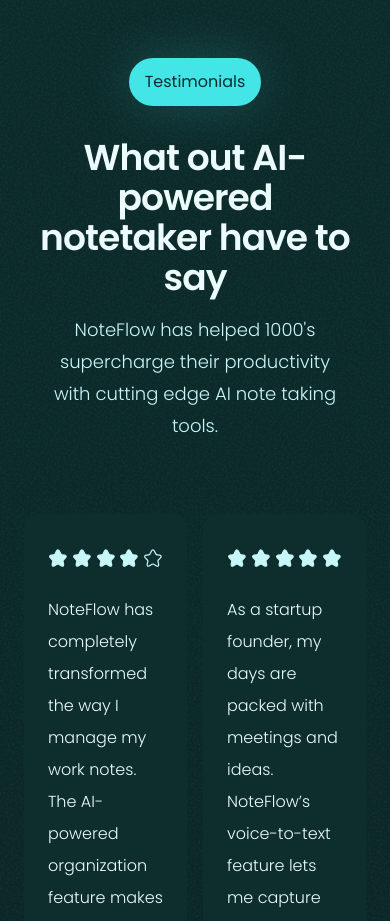
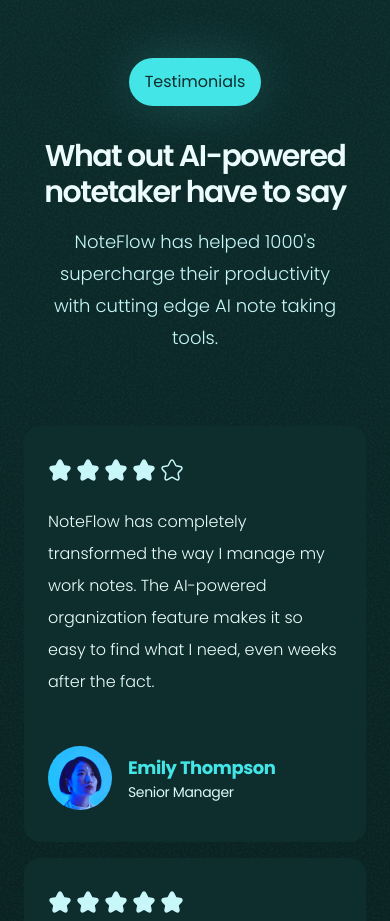
Before and after one commit to Jisap/NoteFlowApp, a React (Vite) app: page / in a window 390 px wide. Shown: the part 4380-5301 px from the top of the page. Built offline with nearby package versions, Linux system fonts and the light colour scheme.

Commit message:
Enhance Testimonials and TestimonialsList components for improved mobile responsiveness

```diff
--- a/src/components/sections/Testimonials/Testimonials.jsx
+++ b/src/components/sections/Testimonials/Testimonials.jsx
@@ -14,7 +14,7 @@ const Testimonials = () => {
           <p className="text-primary-1300 bg-primary-500 primary-glow w-min rounded-full px-4 py-2 text-base/8 max-lg:mb-8">
             Testimonials
           </p>
-          <h2 className="text-primary-50 text-center text-6xl/18 font-semibold tracking-tighter max-xl:text-5xl/16 max-lg:mb-4 max-lg:text-4xl/10 max-lg:tracking-tight">
+          <h2 className="text-primary-50 text-center text-6xl/18 font-semibold tracking-tighter max-xl:text-5xl/16 max-lg:mb-4 max-lg:text-4xl/10 max-lg:tracking-tight max-sm:text-3xl/9 max-sm:tracking-tighter">
             What out AI-powered <br />
             notetaker have to say
           </h2>
@@ -23,7 +23,7 @@ const Testimonials = () => {
           </p>
         </div>
 
-        <div className="mb-20 grid grid-cols-3 gap-x-6 max-xl:gap-x-4 max-lg:mb-18 max-lg:grid-cols-2">
+        <div className="mb-20 grid grid-cols-3 gap-x-6 max-xl:gap-x-4 max-lg:mb-18 max-lg:grid-cols-2 max-sm:grid-cols-1">
           <TestimonialsList
             testimonials={test.slice(0, expanded ? 5 : 2)}
           />
--- a/src/components/sections/Testimonials/TestimonialsList.jsx
+++ b/src/components/sections/Testimonials/TestimonialsList.jsx
@@ -4,7 +4,7 @@ import Testimonial from "./Testimonial"
 
 const TestimonialsList = ({ testimonials }) => {
   return (
-    <ul className="flex flex-col gap-y-6 max-xl:gap-y-4 max-lg:nth-[3]:hidden">
+    <ul className="flex flex-col gap-y-6 max-xl:gap-y-4 max-lg:nth-[3]:hidden max-sm:nth-[2]:hidden">
       {testimonials.map((test) => (
         <Testimonial
           key={test.name}
```
